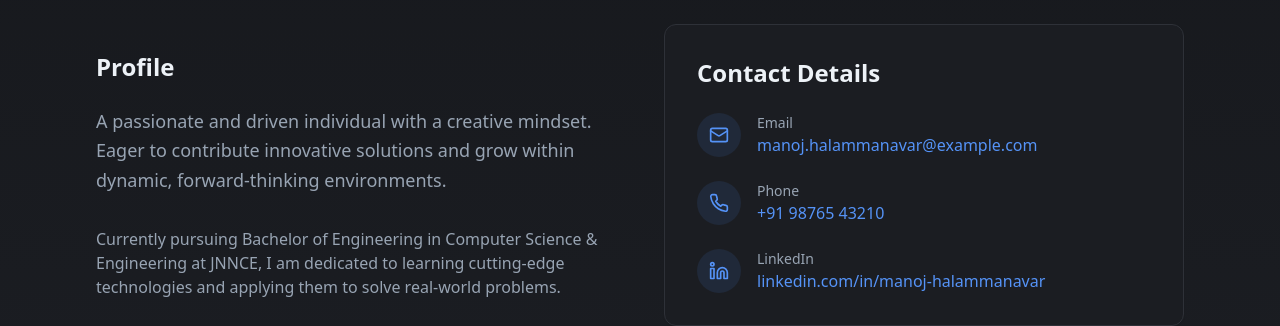
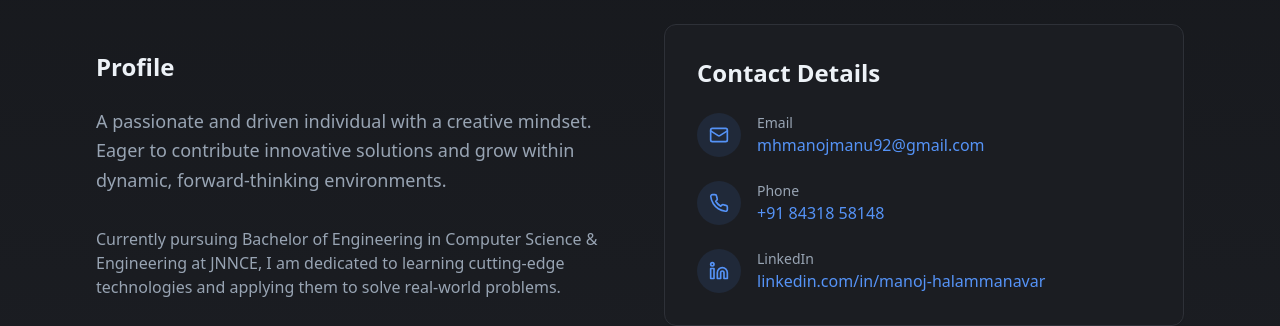
Before and after one commit to ManojMh2005/week1_portfoliowebsitemmh, a React (Vite) app: page / in a window 1280 px wide. Shown: the part 980-1306 px from the top of the page. Built offline with nearby package versions, Linux system fonts and the light colour scheme; the HTML template or start-up script is replaced by a standard one.

Commit message:
Update contact details

```diff
--- a/src/components/AboutSection.tsx
+++ b/src/components/AboutSection.tsx
@@ -42,10 +42,10 @@ const AboutSection = () => {
                     <div>
                       <p className="text-sm text-muted-foreground">Email</p>
                       <a
-                        href="mailto:manoj.halammanavar@example.com"
+                        href="mailto:mhmanojmanu92@gmail.com"
                         className="text-primary hover:text-primary-dark transition-smooth"
                       >
-                        manoj.halammanavar@example.com
+                        mhmanojmanu92@gmail.com
                       </a>
                     </div>
                   </div>
@@ -57,10 +57,10 @@ const AboutSection = () => {
                     <div>
                       <p className="text-sm text-muted-foreground">Phone</p>
                       <a
-                        href="tel:+919876543210"
+                        href="tel:+918431858148"
                         className="text-primary hover:text-primary-dark transition-smooth"
                       >
-                        +91 98765 43210
+                        +91 84318 58148
                       </a>
                     </div>
                   </div>
```
